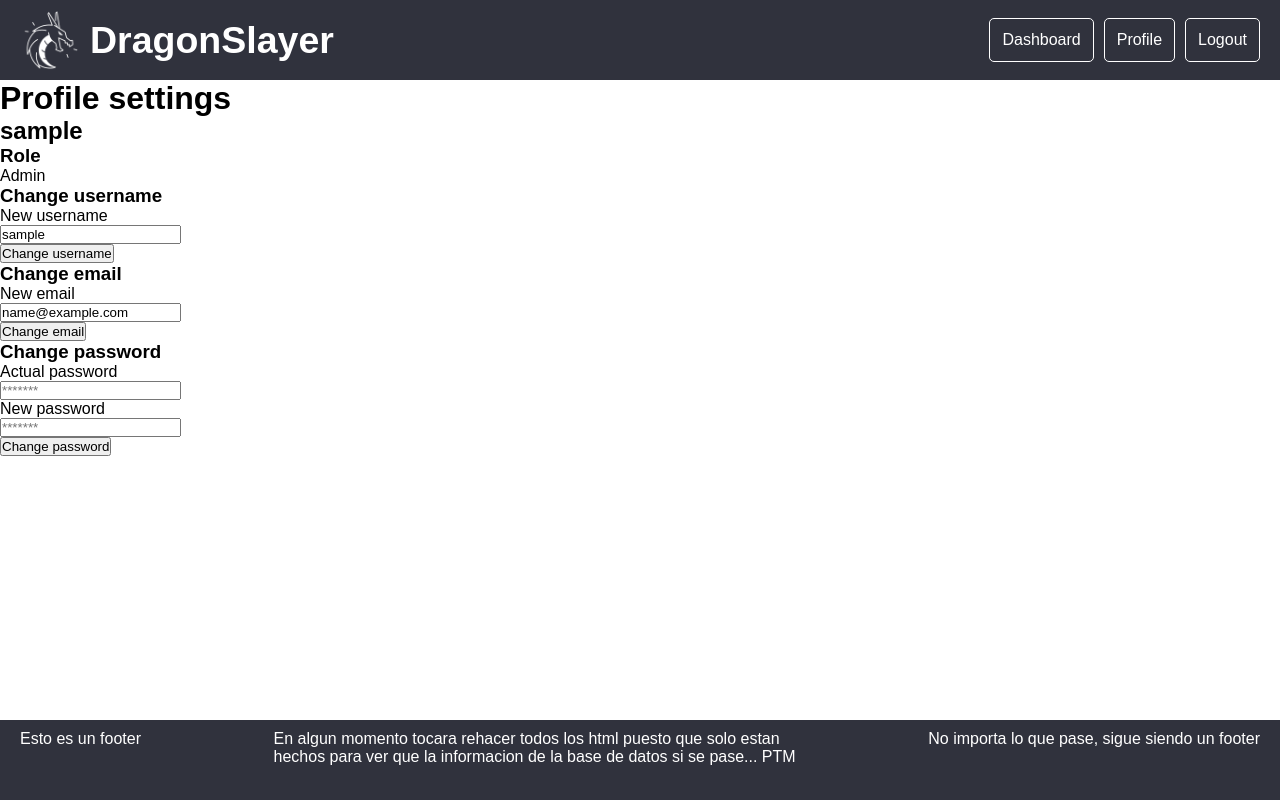
After one commit to SrExeru/DragonSlayer-v2-CRUD-app, a Flask app: page /profile/ in a window 1280 px wide. The commit adds this page. Run offline with Flask 3, Linux system fonts and the light colour scheme; the visitor is signed in with stand-in values (Sample User, id 1); tables that the repository leaves empty hold one stand-in row (values such as "Sample post").

Commit message:
Add profile management features and update README
- Implement profile blueprint with routes for settings, username, email, and password changes.
- Create settings template for user profile management.
- Update base template to include a link to the profile settings.
- Enhance README with project capabilities.

```diff
--- a/app.py
+++ b/app.py
@@ -6,6 +6,7 @@ from routes.auth import auth
 from routes.ticket import ticket
 from routes.main import main
 from routes.admin import admin
+from routes.profile import profile
 
 app = Flask(__name__)
 
@@ -23,3 +24,4 @@ app.register_blueprint(auth)
 app.register_blueprint(ticket)
 app.register_blueprint(main)
 app.register_blueprint(admin)
+app.register_blueprint(profile)
--- /dev/null
+++ b/routes/profile.py
@@ -0,0 +1,65 @@
+from flask import Blueprint, render_template, session, redirect, request, url_for
+from utils.db import db
+from utils.auth import login_required
+from models.user import User
+from werkzeug.security import generate_password_hash
+
+profile = Blueprint('profile', __name__, url_prefix='/profile')
+
+@profile.route('/', methods=['POST', 'GET'])
+@login_required
+def settings ():
+    user = db.session.query(User).filter_by(id = session['id']).first()
+    return render_template(
+        'settings.html',
+        title = 'Profile',
+        user = user
+    )
+
+@profile.route('/change_username', methods=['POST'])
+@login_required
+def change_username ():
+    if request.method == 'POST':
+        new_username = request.form.get('new_username')
+        user = db.session.query(User).filter_by(id = session['id']).first()
+        same = db.session.query(User).filter_by(username = new_username).first()
+        if same is not None:
+            pass
+        else:
+            user.username = new_username
+            db.session.commit()
+
+    return redirect(url_for('profile.settings'))
+
+@profile.route('/change_email', methods=['POST'])
+@login_required
+def change_email ():
+    if request.method == 'POST':
+        new_email = request.form.get('new_email')
+        user = db.session.query(User).filter_by(id = session['id']).first()
+        same = db.session.query(User).filter_by(email = new_email).first()
+        if same is not None:
+            pass
+        else:
+            user.email = new_email
+            db.session.commit()
+
+    return redirect(url_for('profile.settings'))
+
+@profile.route('/change_password', methods=['POST'])
+@login_required
+def change_password ():
+    if request.method == 'POST':
+        password = request.form.get('actual_password')
+        new_password = request.form.get('new_password')
+        user = db.session.query(User).filter_by(id = session['id']).first()
+
+        validation = user.verify_password(password)
+
+        if not validation:
+            return ('NO')
+        else:
+            user.password = generate_password_hash(new_password)
+            db.session.commit()
+
+    return redirect(url_for('profile.settings'))
--- a/templates/base.html
+++ b/templates/base.html
@@ -18,6 +18,7 @@
             {% endif %}
             {% if session.get('id') %}
             <a href="{{ url_for('main.home') }}">Dashboard</a>
+            <a href="{{ url_for('profile.settings') }}">Profile</a>
             <a href="{{ url_for('auth.logout_user') }}">Logout</a>
             {% else %}
             <a href="{{ url_for('auth.login_user') }}">Login</a>
--- /dev/null
+++ b/templates/settings.html
@@ -0,0 +1,38 @@
+{% extends 'base.html' %}
+
+{% block content %}
+
+<h1>Profile settings</h1>
+
+<h2>{{ user.username }}</h2>
+<h3>Role</h3>
+<p>{{ user.role.capitalize().replace('_', ' ') }}</p>
+
+<form action="{{ url_for('profile.change_username') }}" method="POST">
+    <h3>Change username</h3>
+    <label for="new_username">New username</label> <br>
+    <input type="text" name="new_username" value="{{ user.username }}" required> <br>
+    <button>
+        Change username
+    </button>
+</form>
+<form action="{{ url_for('profile.change_email') }}" method="POST">
+    <h3>Change email</h3>
+    <label for="new_email">New email</label> <br>
+    <input type="email" name="new_email" value="{{ user.email }}" required> <br>
+    <button>
+        Change email
+    </button>
+</form>
+<form action="{{ url_for('profile.change_password') }}" method="POST">
+    <h3>Change password</h3>
+    <label for="actual_password">Actual password</label> <br>
+    <input type="password" name="actual_password" placeholder="*******" required> <br>
+    <label for="new_password">New password</label> <br>
+    <input type="password" name="new_password" placeholder="*******" required> <br>
+    <button>
+        Change password
+    </button>
+</form>
+
+{% endblock %}
```
Also changed, not shown: README.md.
